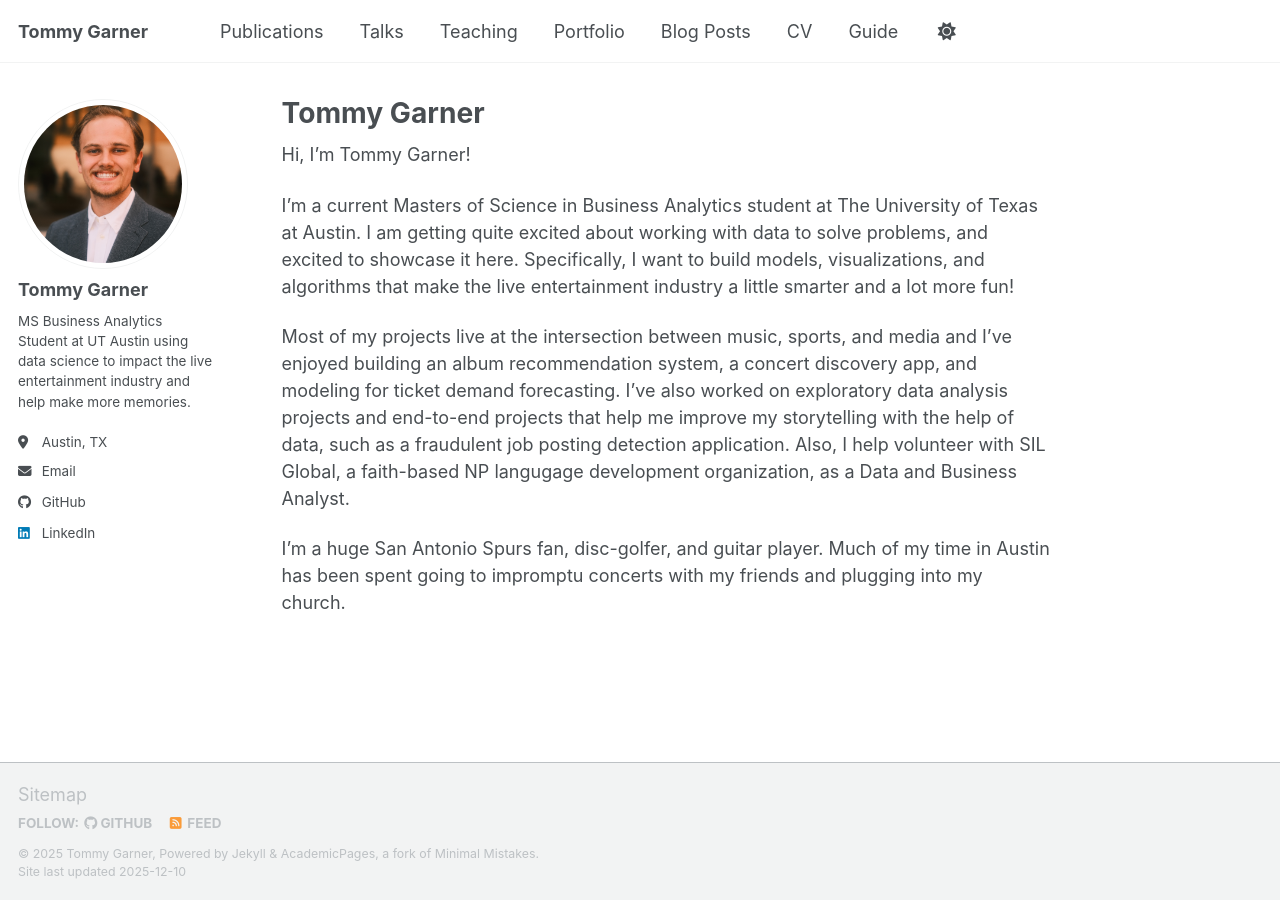
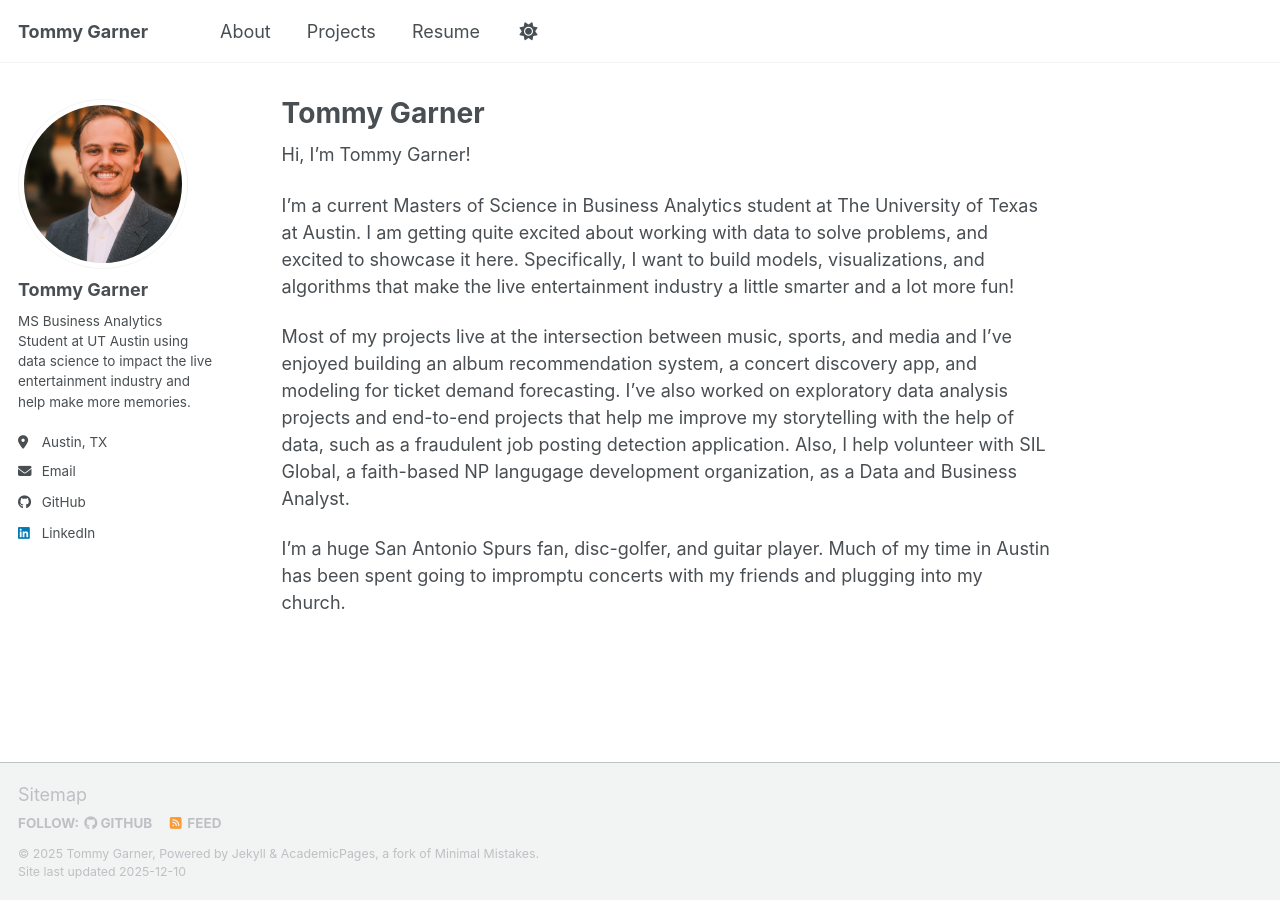
Before and after one commit to tommygarner/tommygarner.github.io, a Jekyll site: the page built from _pages/about.md, in a window 1280 px wide. Built offline with Jekyll 4.4.1, drawn with Linux system fonts in a browser that asks for light colours; a script bundle is joined from its source files by our own code; library files that are not in the unit come from our copies.

Commit message:
Update navigation menu with new entries

```diff
--- a/_data/navigation.yml
+++ b/_data/navigation.yml
@@ -8,26 +8,9 @@
 #      Markdown formatted page while the second is generated using JSON.
 
 main:
-  - title: "Publications"
-    url: /publications/
-
-  - title: "Talks"
-    url: /talks/
-
-  - title: "Teaching"
-    url: /teaching/
-
-  - title: "Portfolio"
+  - title: "About"
+    url: /
+  - title: "Projects"
     url: /portfolio/
-
-  - title: "Blog Posts"
-    url: /year-archive/
-
-  - title: "CV"
+  - title: "Resume"
     url: /cv/
-
-  # - title: "CV"
-  #   url: /cv-json/
-
-  - title: "Guide"
-    url: /markdown/
```
